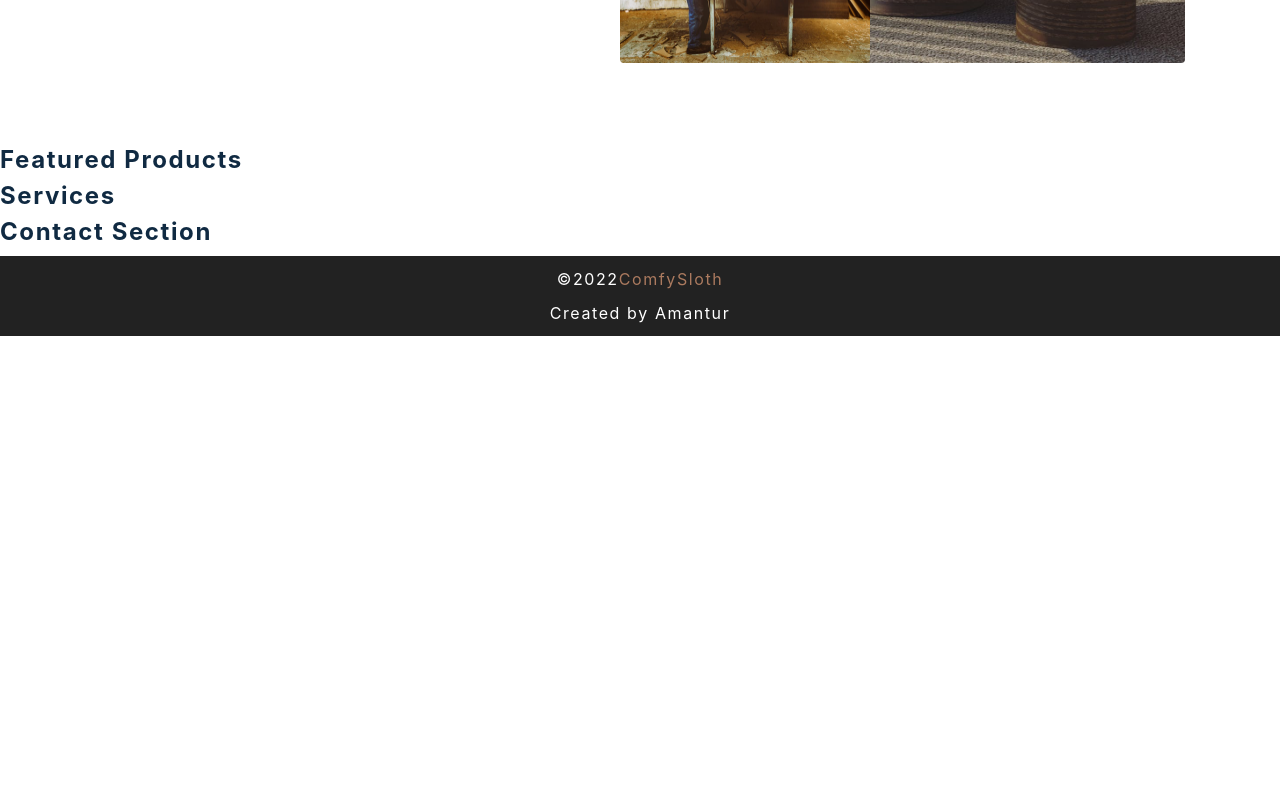
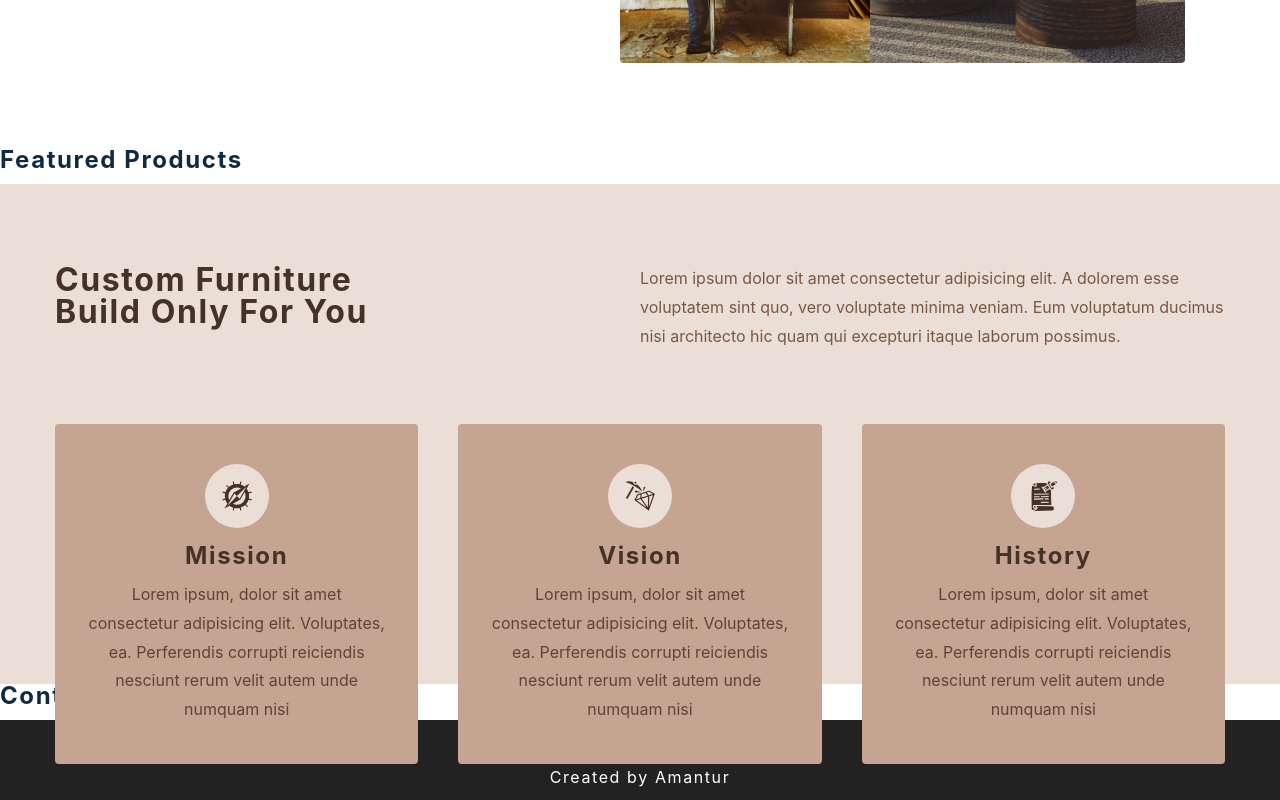
Before and after one commit to Aman710-hub/E-commerce, a React (Create React App) app: page / in a window 1280 px wide. Shown: the part 652-1452 px from the top of the page. Before the commit the page ends 988 px from the top, so only its background shows below. Built offline with nearby package versions, Linux system fonts and the light colour scheme; the HTML template or start-up script is replaced by a standard one.

Commit message:
build Services component

```diff
--- a/src/components/Services.js
+++ b/src/components/Services.js
@@ -1,10 +1,39 @@
-import React from 'react'
-import styled from 'styled-components'
-import { services } from '../utils/constants'
+import React from "react";
+import styled from "styled-components";
+import { services } from "../utils/constants";
 
 const Services = () => {
-  return <h4>services </h4>
-}
+  return (
+    <Wrapper>
+      <div className="section-center">
+        <article className="header">
+          <h3>
+            custom furniture <br />
+            build only for you
+          </h3>
+          <p>
+            Lorem ipsum dolor sit amet consectetur adipisicing elit. A dolorem
+            esse voluptatem sint quo, vero voluptate minima veniam. Eum
+            voluptatum ducimus nisi architecto hic quam qui excepturi itaque
+            laborum possimus.
+          </p>
+        </article>
+        <div className="services-center">
+          {services.map((service) => {
+            const { id, icon, title, text } = service;
+            return (
+              <article id={id} className="service">
+                <span className="icon">{icon}</span>
+                <h4>{title}</h4>
+                <p>{text}</p>
+              </article>
+            );
+          })}
+        </div>
+      </div>
+    </Wrapper>
+  );
+};
 
 const Wrapper = styled.section`
   h3,
@@ -68,5 +97,5 @@ const Wrapper = styled.section`
       transform: translateY(5rem);
     }
   }
-`
-export default Services
+`;
+export default Services;
```
